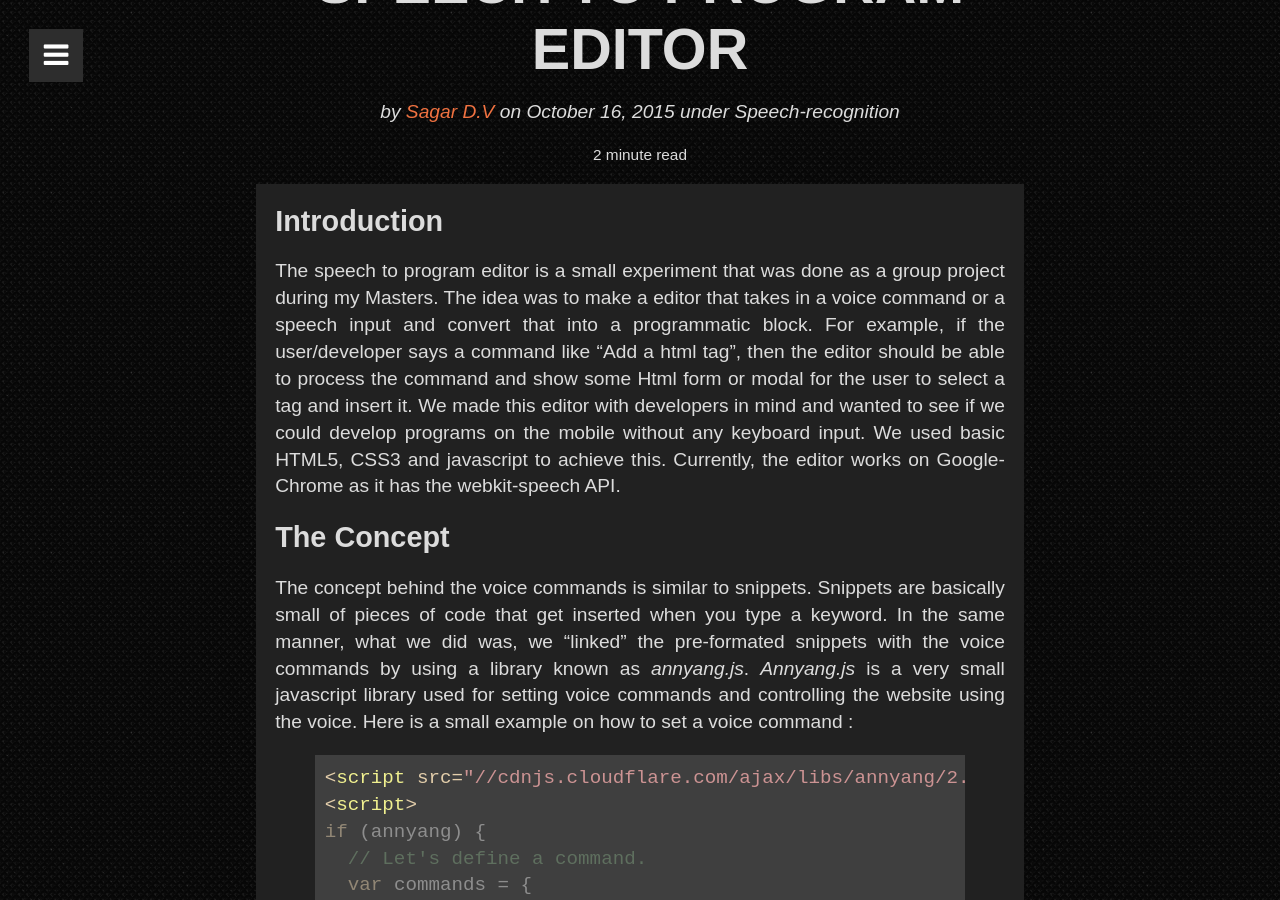
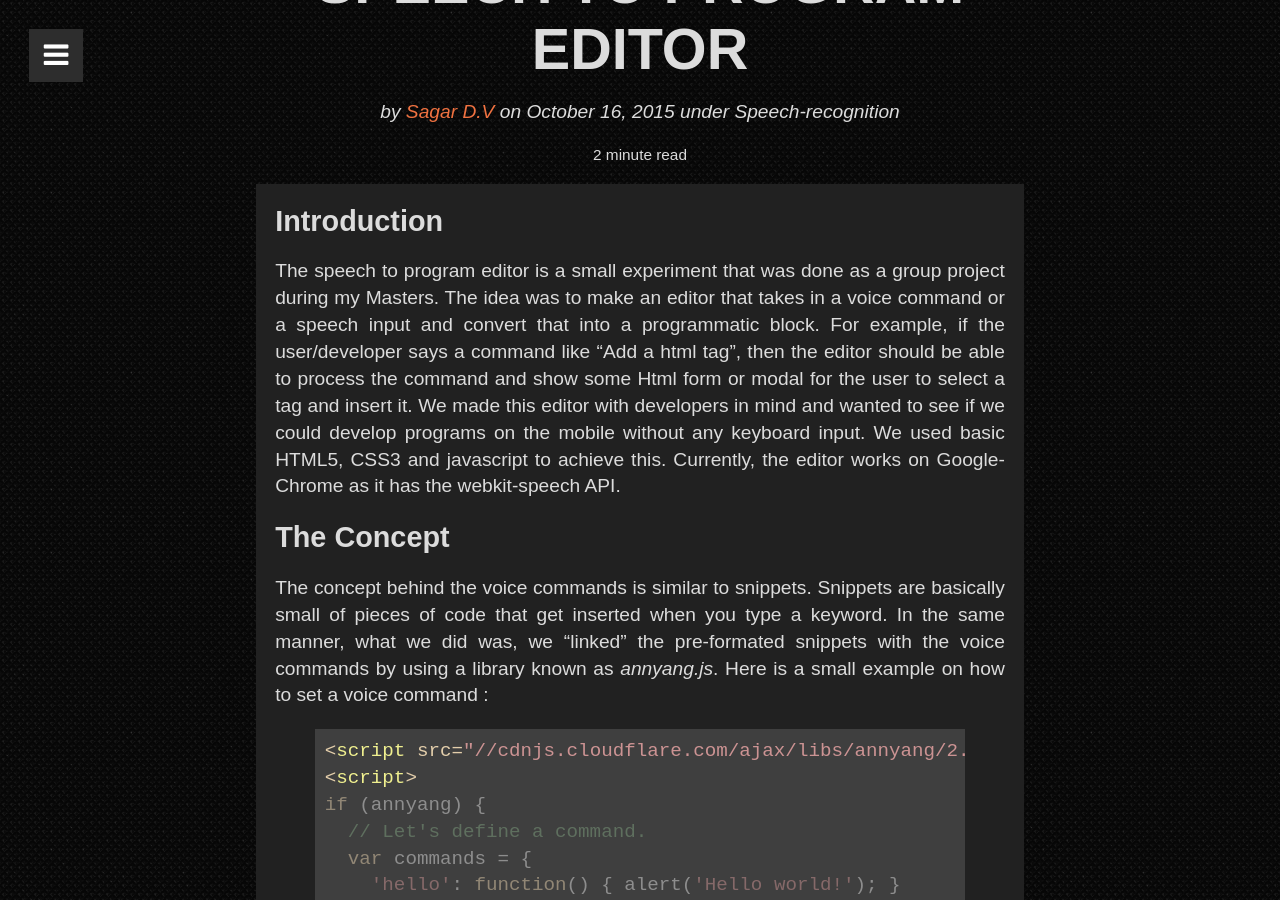
Before and after one commit to dvenkatsagar/dvenkatsagar.github.io, a Jekyll site: the page built from _posts/2015-10-16-speech-to-program.md, in a window 1280 px wide and 900 px high, scrolled down 213 px. Built offline with Jekyll 4.4.1, drawn with Linux system fonts in a browser that asks for light colours; some web fonts are replaced; comment, search, counter and statistics services are not loaded.

Commit message:
Fixed some mistakes in the posts

```diff
--- a/_posts/2015-10-16-speech-to-program.md
+++ b/_posts/2015-10-16-speech-to-program.md
@@ -21,11 +21,11 @@
 
 ## Introduction
 
-The speech to program editor is a small experiment that was done as a group project during my Masters. The idea was to make a editor that takes in a voice command or a speech input and convert that into a programmatic block. For example, if the user/developer says a command like "Add a html tag", then the editor should be able to process the command and show some Html form or modal for the user to select a tag and insert it. We made this editor with developers in mind and wanted to see if we could develop programs on the mobile without any keyboard input. We used basic HTML5, CSS3 and javascript to achieve this. Currently, the editor works on Google-Chrome as it has the webkit-speech API.
+The speech to program editor is a small experiment that was done as a group project during my Masters. The idea was to make an editor that takes in a voice command or a speech input and convert that into a programmatic block. For example, if the user/developer says a command like "Add a html tag", then the editor should be able to process the command and show some Html form or modal for the user to select a tag and insert it. We made this editor with developers in mind and wanted to see if we could develop programs on the mobile without any keyboard input. We used basic HTML5, CSS3 and javascript to achieve this. Currently, the editor works on Google-Chrome as it has the webkit-speech API.
 
 ## The Concept
 
-The concept behind the voice commands is similar to snippets. Snippets are basically small of pieces of code that get inserted when you type a keyword. In the same manner, what we did was, we "linked" the pre-formated snippets with the voice commands by using a library known as *annyang.js*. *Annyang.js* is a very small javascript library used for setting voice commands and controlling the website using the voice. Here is a small example on how to set a voice command :
+The concept behind the voice commands is similar to snippets. Snippets are basically small of pieces of code that get inserted when you type a keyword. In the same manner, what we did was, we "linked" the pre-formated snippets with the voice commands by using a library known as *annyang.js*. Here is a small example on how to set a voice command :
 
 {% highlight html %}
 <script src="//cdnjs.cloudflare.com/ajax/libs/annyang/2.0.0/annyang.min.js"></script>
```
